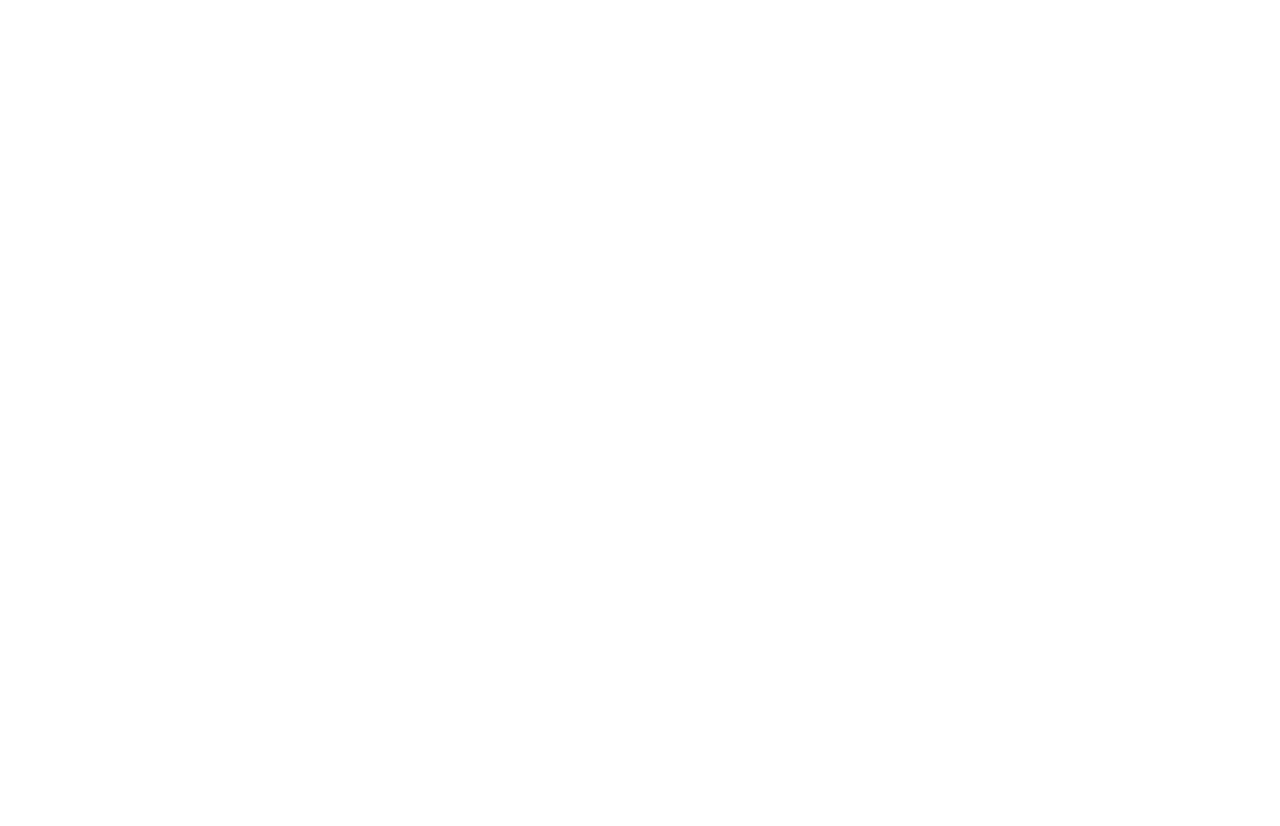
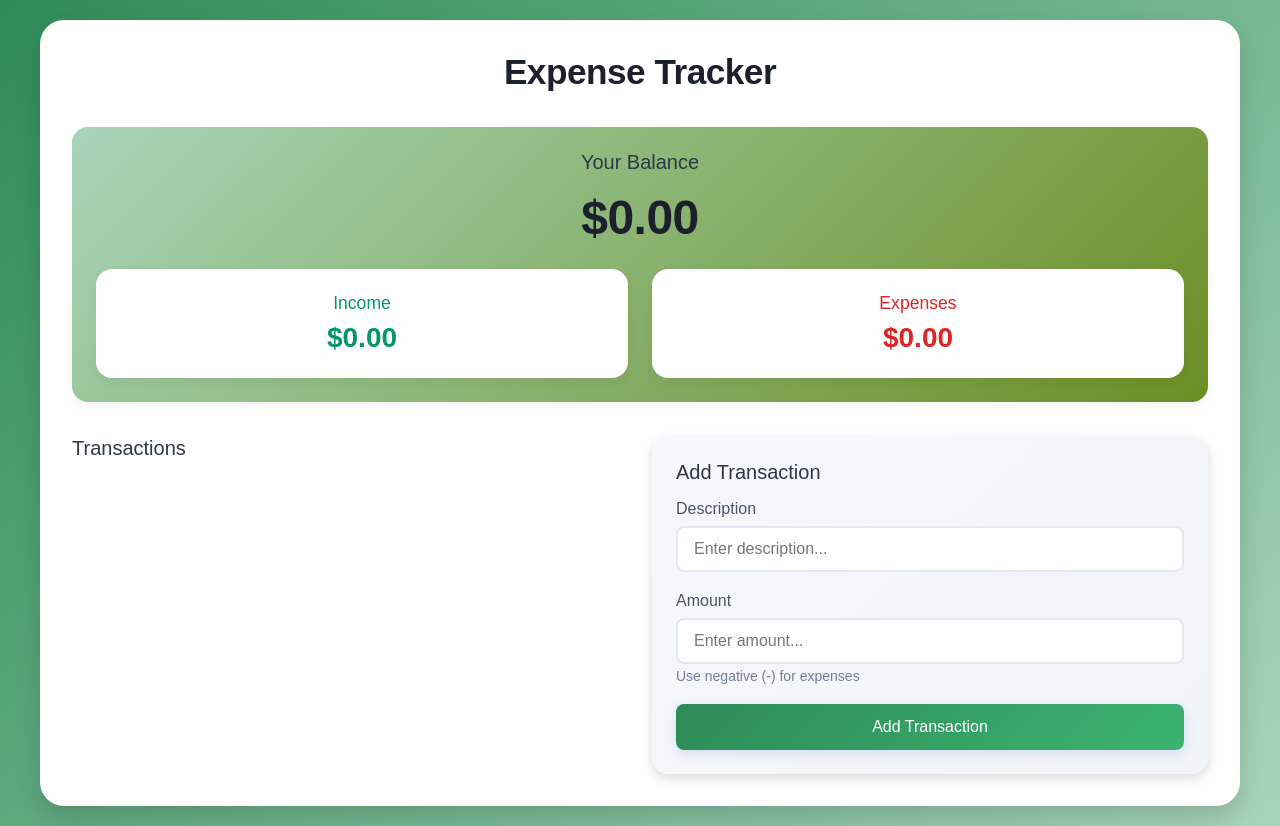
Before and after one commit to zeetpateldev/TS-Experiments, a plain HTML site: page 04 expense-tracker/index.html in a window 1280 px wide. Before the commit the page ends 800 px from the top, so only its background shows below. Drawn offline with Linux system fonts and the light colour scheme.

Commit message:
Add expense tracker UI, styles, and JS

```diff
--- a/04 expense-tracker/index.html
+++ b/04 expense-tracker/index.html
@@ -8,6 +8,54 @@
 </head>
 <body>
 
+    <div class="container">
+          <h1>Expense Tracker</h1>
+
+          <div class="balance-container">
+            <h2>Your Balance</h2>
+            <h1 id="balance">$0.00</h1>
+
+            <div class="summary">
+              <div class="income">
+                <h3>Income</h3>
+                <p id="income-amount">$0.00</p>
+              </div>
+              <div class="expenses">
+                <h3>Expenses</h3>
+                <p id="expense-amount">$0.00</p>
+              </div>
+            </div>
+          </div>
+
+          <div class="main-content">
+            <div class="transaction-container">
+              <h2>Transactions</h2>
+              <ul id="transaction-list">
+                <!-- TRANSACTIONS WILL BE INSERTED HERE -->
+              </ul>
+            </div>
+
+            <div class="form-container">
+              <h2>Add Transaction</h2>
+
+              <form id="transaction-form">
+                <div class="form-group">
+                  <label for="description">Description</label>
+                  <input type="text" id="description" placeholder="Enter description..." required />
+                </div>
+
+                <div class="form-group">
+                  <label for="amount">Amount</label>
+                  <input type="number" id="amount" placeholder="Enter amount..." required />
+                  <small>Use negative (-) for expenses</small>
+                </div>
+
+                <button type="submit">Add Transaction</button>
+              </form>
+            </div>
+          </div>
+        </div>
+
     <script type="module" src="script.js" defer></script>
 </body>
 </html>
--- a/04 expense-tracker/script.js
+++ b/04 expense-tracker/script.js
@@ -0,0 +1,84 @@
+const balanceEl = document.getElementById("balance");
+const incomeAmountEl = document.getElementById("income-amount");
+const expenseAmountEl = document.getElementById("expense-amount");
+const transactionListEl = document.getElementById("transaction-list");
+const transactionFormEl = document.getElementById("transaction-form");
+const descriptionEl = document.getElementById("description");
+const amountEl = document.getElementById("amount");
+
+let transactions = JSON.parse(localStorage.getItem("transactions")) || [];
+
+transactionFormEl.addEventListener("submit", addTransaction);
+
+function addTransaction(e) {
+  e.preventDefault()
+
+  const description = descriptionEl.value.trim();
+  const amount = Number(amountEl.value)
+
+  transactions.push({
+    id: Date.now(),
+    description,
+    amount,
+  })
+
+  localStorage.setItem("transactions", JSON.stringify(transactions));
+
+  updateTransactionList()
+  updateTransactionSummary()
+
+  this.reset();
+}
+
+
+function updateTransactionList() {
+  transactionListEl.innerHTML = "";
+
+  const sortedTransactionData = [...transactions].reverse();
+  sortedTransactionData.forEach((transaction) => {
+    const transactionElement = createTransactionElement(transaction)
+    transactionListEl.appendChild(transactionElement);
+  })
+}
+
+function createTransactionElement(transaction) {
+  const li = document.createElement("li");
+  li.classList.add("transaction", transaction.amount > 0 ? "income" : "expense");
+  li.innerHTML = `
+    <span>${transaction.description}</span>
+    <span>${formatCurrency(transaction.amount)}</span>
+    <button class="delete-btn" onclick="removeTransaction(${transaction.id})">X</button>
+    `
+
+  return li;
+}
+
+function updateTransactionSummary() {
+  const balance = transactions.reduce((acc, transaction) => acc + transaction.amount, 0);
+  const income = transactions.filter((transaction) => transaction.amount > 0).reduce((acc, transaction) => acc + transaction.amount, 0);
+  const expanse = transactions.filter((transaction) => transaction.amount < 0).reduce((acc, transaction) => acc + transaction.amount, 0);
+
+  balanceEl.textContent = formatCurrency(balance);
+  incomeAmountEl.textContent = formatCurrency(income);
+  expenseAmountEl.textContent = formatCurrency(expanse);
+}
+
+function removeTransaction(id) {
+  transactions = transactions.filter((transaction) => transaction.id != id);
+  localStorage.setItem("transactions", JSON.stringify(transactions));
+
+  updateTransactionList()
+  updateTransactionSummary()
+}
+
+window.removeTransaction = removeTransaction;
+
+function formatCurrency(number) {
+  return new Intl.NumberFormat("en-US", {
+    style: "currency",
+    currency: "USD",
+  }).format(number)
+}
+
+updateTransactionList()
+updateTransactionSummary()
--- a/04 expense-tracker/style.css
+++ b/04 expense-tracker/style.css
@@ -0,0 +1,322 @@
+* {
+    margin: 0;
+    padding: 0;
+    box-sizing: border-box;
+}
+
+body {
+    background: linear-gradient(135deg, #2e8b57, #a8d5ba);
+    min-height: 100vh;
+    font-family: "Poppins", sans-serif;
+    display: flex;
+    align-items: center;
+    justify-content: center;
+    padding: 20px;
+    color: #2d3436;
+}
+
+.container {
+    width: 100%;
+    max-width: 1200px;
+    background-color: #fff;
+    padding: 2rem;
+    border-radius: 24px;
+    box-shadow: 0 12px 24px rgba(0, 0, 0, 0.15);
+}
+
+h1 {
+    text-align: center;
+    color: #1a202c;
+    margin-bottom: 35px;
+    font-size: 2.2rem;
+    font-weight: 600;
+    letter-spacing: -0.5px;
+}
+
+h2 {
+    color: #2d3748;
+    margin-bottom: 1rem;
+    font-size: 1.25rem;
+    font-weight: 500;
+}
+
+.balance-container {
+    text-align: center;
+    margin-bottom: 35px;
+    padding: 24px;
+    background: linear-gradient(135deg, #a8d5ba, #6b8e23);
+    border-radius: 1rem;
+    box-shadow: 0 4px 12px rgba(0, 0, 0, 0.05);
+}
+
+.balance-container h1 {
+    font-size: 3rem;
+    margin: 15px 0;
+}
+
+.summary {
+    display: grid;
+    grid-template-columns: 1fr 1fr;
+    gap: 24px;
+    margin-top: 24px;
+}
+
+.main-content {
+    display: grid;
+    grid-template-columns: 1fr 1fr;
+    gap: 24px;
+}
+
+.income,
+.expenses {
+    background-color: white;
+    padding: 24px;
+    border-radius: 1rem;
+    box-shadow: 0 4px 12px rgba(0, 0, 0, 0.05);
+    transition: transform 0.2s ease;
+}
+
+.income:hover,
+.expenses:hover {
+    transform: translateY(-2px);
+}
+
+.income h3 {
+    color: #059669;
+    font-size: 1.1rem;
+    font-weight: 500;
+}
+
+.expenses h3 {
+    color: #dc2626;
+    font-size: 1.1rem;
+    font-weight: 500;
+}
+
+.income p,
+.expenses p {
+    margin-top: 8px;
+    font-size: 1.75rem;
+    font-weight: 600;
+}
+
+.income p {
+    color: #059669;
+}
+
+.expenses p {
+    color: #dc2626;
+}
+
+.transaction-container {
+    height: 100%;
+    display: flex;
+    flex-direction: column;
+}
+
+#transaction-list {
+    list-style: none;
+    max-height: 500px;
+    overflow-y: auto;
+    padding-right: 8px;
+    flex-grow: 1;
+}
+
+#transaction-list::-webkit-scrollbar {
+    width: 8px;
+}
+
+#transaction-list::-webkit-scrollbar-track {
+    /* track is the bg of the scrollbar */
+    background-color: #f1f1f1;
+    border-radius: 4px;
+}
+
+#transaction-list::-webkit-scrollbar-thumb {
+    /* thumb is the draggble part of the scrollbar */
+    background-color: #cbd5e0;
+    border-radius: 4px;
+}
+
+#transaction-list::-webkit-scrollbar-thumb:hover {
+    background-color: #a0aec0;
+}
+
+.transaction {
+    display: flex;
+    justify-content: space-between;
+    align-items: center;
+    padding: 1rem 1.2rem;
+    margin-bottom: 12px;
+    border-radius: 12px;
+    background-color: #fff;
+    box-shadow: 0 2px 8px rgba(0, 0, 0, 0.05);
+    transition: all 0.2s ease;
+    border-right: 5px solid;
+    animation: slideIn 0.3s ease;
+}
+
+@keyframes slideIn {
+    from {
+        opacity: 0;
+        transform: translateX(-20px);
+    }
+
+    to {
+        opacity: 1;
+        transform: translateX(0px);
+    }
+}
+
+.transaction:hover {
+    transform: translateX(4px);
+    box-shadow: 0 4px 12px rgba(0, 0, 0, 0.1);
+}
+
+.transaction.income {
+    border-right-color: #059669;
+}
+
+.transaction.expense {
+    border-right-color: #dc2626;
+}
+
+.transaction .delete-btn {
+    background: none;
+    border: none;
+    color: #dc2626;
+    cursor: pointer;
+    font-size: 1.4rem;
+    opacity: 0;
+    transition: all 0.2s ease;
+    padding: 4px 8px;
+    border-radius: 4px;
+    margin-left: 12px;
+}
+
+.transaction:hover .delete-btn {
+    opacity: 1;
+}
+
+.transaction .delete-btn:hover {
+    background-color: #fee2e2;
+    transform: scale(1.1);
+}
+
+.form-container {
+    background: linear-gradient(135deg, #f6f8fb, #f1f4f8);
+    padding: 24px;
+    border-radius: 16px;
+    box-shadow: 0 4px 12px rgba(0, 0, 0, 0.15);
+    height: 100%;
+    display: flex;
+    flex-direction: column;
+}
+
+.form-container form {
+    height: 100%;
+    display: flex;
+    flex-direction: column;
+}
+
+.form-group {
+    margin-bottom: 20px;
+}
+
+label {
+    display: block;
+    margin-bottom: 8px;
+    color: #4a5568;
+    font-weight: 500;
+}
+
+input {
+    width: 100%;
+    padding: 12px 16px;
+    border: 2px solid #e2e8f0;
+    border-radius: 8px;
+    font-size: 1rem;
+    transition: all 0.2s ease;
+    background-color: white;
+}
+
+input:focus {
+    outline: none;
+    border-color: #667eea;
+    box-shadow: 0 0 0 3px rgba(102, 126, 234, 0.1);
+}
+
+input:hover {
+    border-color: #cbd5e0;
+}
+
+small {
+    color: #718096;
+    font-size: 0.875rem;
+    margin-top: 4px;
+    display: block;
+}
+
+button[type="submit"] {
+    width: 100%;
+    padding: 14px;
+    background: linear-gradient(135deg, #2e8b57 0%, #3cb371 100%);
+    color: white;
+    border: none;
+    border-radius: 8px;
+    cursor: pointer;
+    font-size: 1rem;
+    font-weight: 500;
+    transition: all 0.2s ease;
+    box-shadow: 0 4px 12px rgba(102, 126, 234, 0.2);
+    margin-top: auto;
+}
+
+button[type="submit"]:hover {
+    transform: translateY(-2px);
+    box-shadow: 0 6px 16px rgba(102, 126, 234, 0.3);
+}
+
+button[type="submit"]:active {
+    transform: translateY(0);
+}
+
+/* responsiveness */
+
+@media (max-width: 900px) {
+    .main-content {
+        grid-template-columns: 1fr;
+    }
+
+    #transaction-list {
+        max-height: 300px;
+    }
+}
+
+@media (max-width: 480px) {
+    .container {
+        padding: 24px;
+    }
+
+    .summary {
+        grid-template-columns: 1fr;
+        gap: 16px;
+    }
+
+    .balance-container h1 {
+        font-size: 2.5rem;
+    }
+
+    .income p,
+    .expenses p {
+        font-size: 1.5rem;
+    }
+
+    .transaction {
+        padding: 14px 16px;
+    }
+
+    h1 {
+        font-size: 1.8rem;
+    }
+}
```
